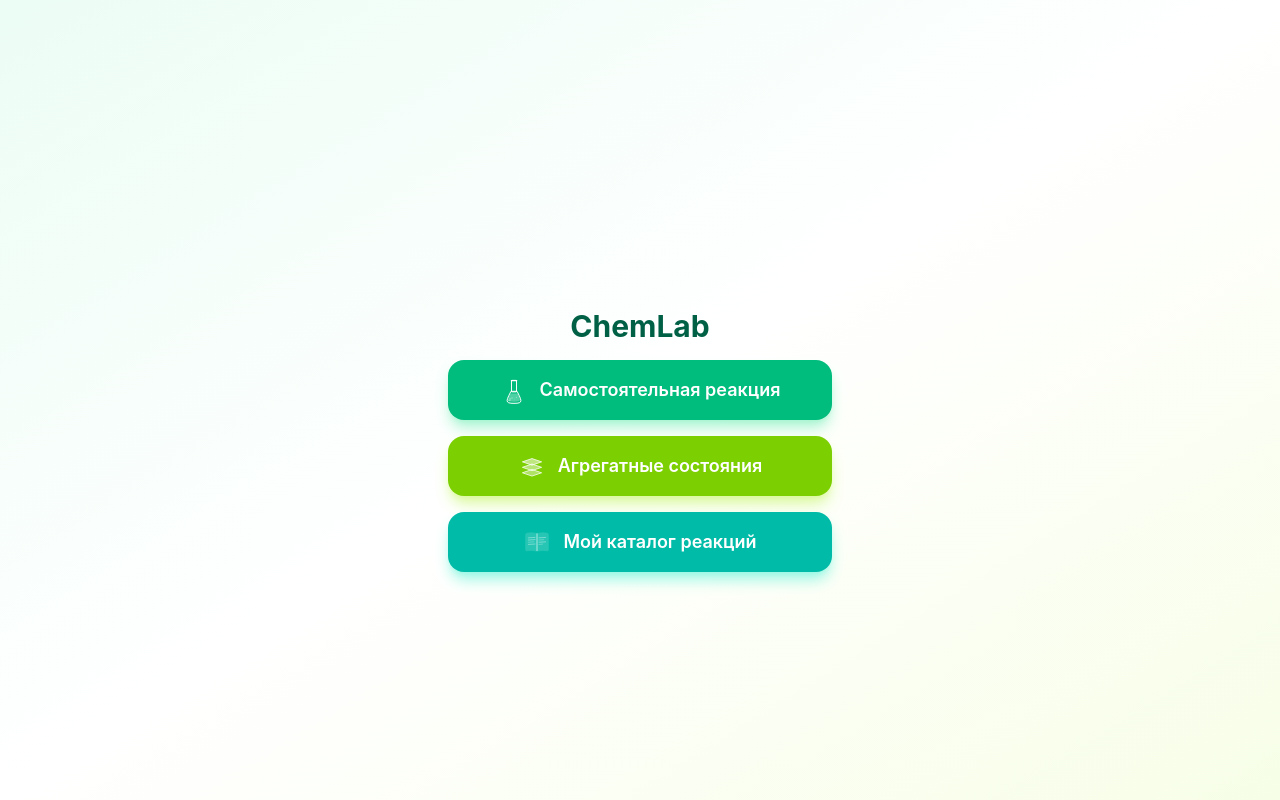
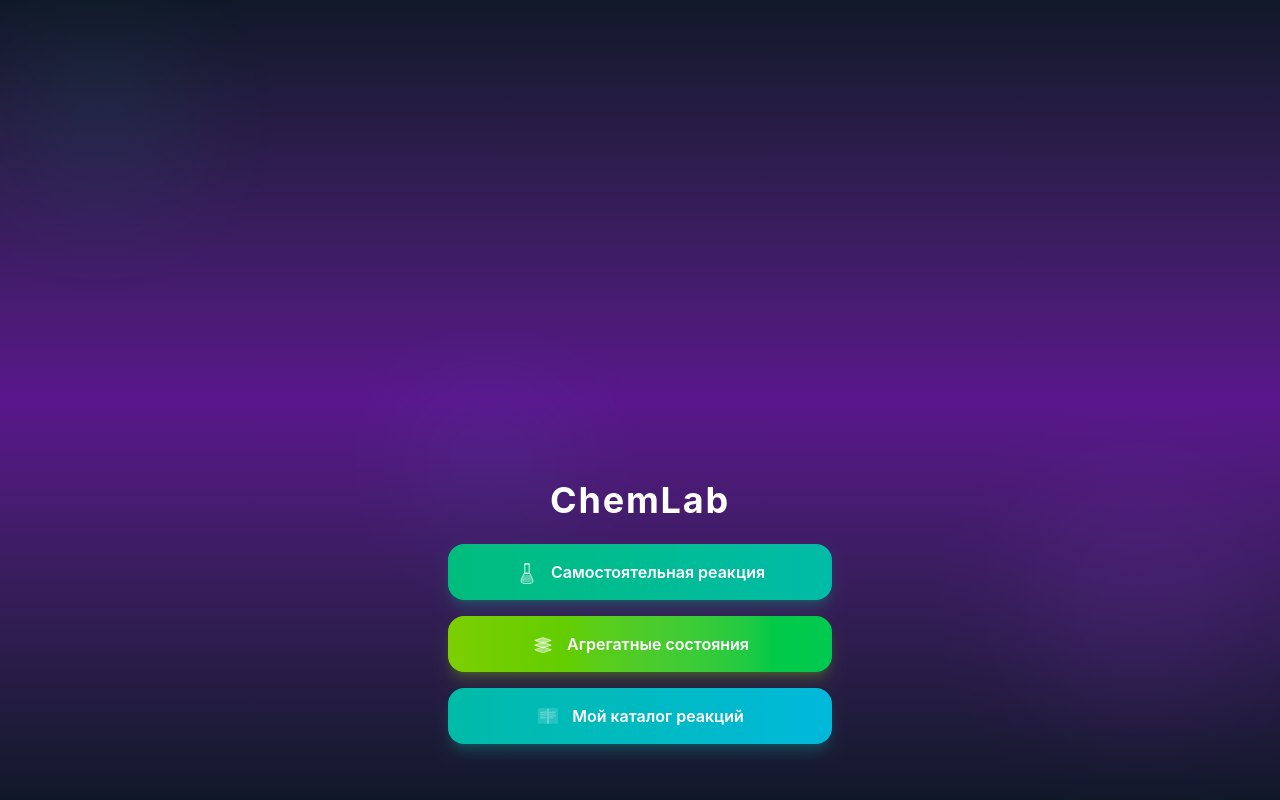
Before and after one commit to h5jxptfz7j-jpg/chem, a React (Vite) app in the folder frontend/: page / in a window 1280 px wide. Built offline with nearby package versions, Linux system fonts and the light colour scheme; no server answers.

Commit message:
HomePage.tsx

```diff
--- a/frontend/src/app/pages/HomePage.tsx
+++ b/frontend/src/app/pages/HomePage.tsx
@@ -6,7 +6,6 @@ import { getProfile } from '../services/api';
 export function HomePage() {
   const navigate = useNavigate();
   const [profile, setProfile] = useState<any>(null);
-  const [profileLoading, setProfileLoading] = useState(true);
 
   useEffect(() => {
     const fetchProfile = async () => {
@@ -15,74 +14,79 @@ export function HomePage() {
         setProfile(response.data);
       } catch (error) {
         console.error('Не удалось загрузить профиль', error);
-      } finally {
-        setProfileLoading(false);
       }
     };
     fetchProfile();
   }, []);
 
   return (
-    <div className="flex flex-col items-center justify-center min-h-screen gap-4 p-4">
+    <div className="relative flex flex-col items-center justify-between min-h-screen p-6 overflow-hidden bg-gradient-to-b from-gray-900 via-purple-900 to-gray-900">
+      {/* Декоративный фон */}
+      <div className="absolute inset-0 opacity-10">
+        <div className="absolute top-10 left-5 w-40 h-40 bg-emerald-500 rounded-full blur-3xl" />
+        <div className="absolute bottom-20 right-5 w-60 h-60 bg-purple-500 rounded-full blur-3xl" />
+        <div className="absolute top-1/2 left-1/3 w-32 h-32 bg-blue-400 rounded-full blur-3xl" />
+      </div>
 
-      {/* Профиль пользователя */}
-      <div className="flex items-center gap-3 mb-2 h-14">
-        {profileLoading ? (
-          // Скелетон пока грузится
-          <div className="flex items-center gap-3 animate-pulse">
-            <div className="w-12 h-12 rounded-full bg-emerald-200" />
-            <div className="w-28 h-5 rounded-lg bg-emerald-100" />
-          </div>
-        ) : profile ? (
-          <>
+      {/* Верхняя часть — аватар */}
+      {profile && (
+        <div className="relative z-10 flex flex-col items-center gap-2 mt-8">
           {profile.photo_url ? (
-              <img
-                src={profile.photo_url}
-                alt="avatar"
-                className="w-15 h-15 rounded-full border-2 border-emerald-400 object-cover"
-              />
+            <img src={profile.photo_url} alt="avatar" className="w-16 h-16 rounded-full border-2 border-emerald-400 shadow-lg" />
           ) : (
-              <div className="w-15 h-15 rounded-full bg-emerald-500 flex items-center justify-center text-white font-bold text-lg">
+            <div className="w-16 h-16 rounded-full bg-gradient-to-br from-emerald-400 to-purple-500 flex items-center justify-center text-white font-bold text-xl shadow-lg">
               {profile.display_name?.charAt(0).toUpperCase() || 'U'}
             </div>
           )}
-            <span className="text-lg font-semibold text-emerald-800">
-              {profile.display_name}
-            </span>
-          </>
-        ) : null}
+          <span className="text-white/80 text-sm font-medium">{profile.display_name || 'Пользователь'}</span>
         </div>
+      )}
 
-      <h1 className="text-3xl font-bold text-emerald-800">ChemLab</h1>
+      {/* Пустое пространство по центру */}
+      <div className="flex-1" />
 
-      <div className="flex flex-col gap-4 w-full max-w-sm">
+      {/* Нижняя часть — кнопки */}
+      <div className="relative z-10 flex flex-col items-center gap-6 mb-8 w-full max-w-sm">
+        <motion.h1
+          initial={{ opacity: 0, y: -10 }}
+          animate={{ opacity: 1, y: 0 }}
+          className="text-4xl font-bold text-white tracking-wider"
+        >
+          ChemLab
+        </motion.h1>
+
+        <div className="flex flex-col gap-4 w-full">
           <motion.button
-          whileHover={{ scale: 1.05 }}
+            whileHover={{ scale: 1.03 }}
+            whileTap={{ scale: 0.97 }}
             onClick={() => navigate('/free-reaction')}
-          className="bg-emerald-500 text-white py-4 px-6 rounded-2xl shadow-lg shadow-emerald-200 text-lg font-semibold flex items-center justify-center gap-3"
+            className="bg-gradient-to-r from-emerald-500 to-teal-500 text-white py-4 px-6 rounded-2xl shadow-lg shadow-emerald-500/25 text-base font-semibold flex items-center justify-center gap-3"
           >
-          <img src="/icons/flask-conical.svg" className="w-7 h-7 brightness-0 invert" />
+            <img src="/icons/flask-conical.svg" className="w-6 h-6 brightness-0 invert" />
             Самостоятельная реакция
           </motion.button>
 
           <motion.button
-          whileHover={{ scale: 1.05 }}
+            whileHover={{ scale: 1.03 }}
+            whileTap={{ scale: 0.97 }}
             onClick={() => navigate('/states')}
-          className="bg-lime-500 text-white py-4 px-6 rounded-2xl shadow-lg shadow-lime-200 text-lg font-semibold flex items-center justify-center gap-3"
+            className="bg-gradient-to-r from-lime-500 to-green-500 text-white py-4 px-6 rounded-2xl shadow-lg shadow-lime-500/25 text-base font-semibold flex items-center justify-center gap-3"
           >
-          <img src="/icons/layers.svg" className="w-7 h-7 brightness-0 invert" />
+            <img src="/icons/layers.svg" className="w-6 h-6 brightness-0 invert" />
             Агрегатные состояния
           </motion.button>
 
           <motion.button
-          whileHover={{ scale: 1.05 }}
+            whileHover={{ scale: 1.03 }}
+            whileTap={{ scale: 0.97 }}
             onClick={() => navigate('/catalog')}
-          className="bg-teal-500 text-white py-4 px-6 rounded-2xl shadow-lg shadow-teal-200 text-lg font-semibold flex items-center justify-center gap-3"
+            className="bg-gradient-to-r from-teal-500 to-cyan-500 text-white py-4 px-6 rounded-2xl shadow-lg shadow-teal-500/25 text-base font-semibold flex items-center justify-center gap-3"
           >
-          <img src="/icons/book-open.svg" className="w-7 h-7 brightness-0 invert" />
+            <img src="/icons/book-open.svg" className="w-6 h-6 brightness-0 invert" />
             Мой каталог реакций
           </motion.button>
         </div>
       </div>
+    </div>
   );
 }
```
Lines whose indentation alone changed are shown as unchanged.
